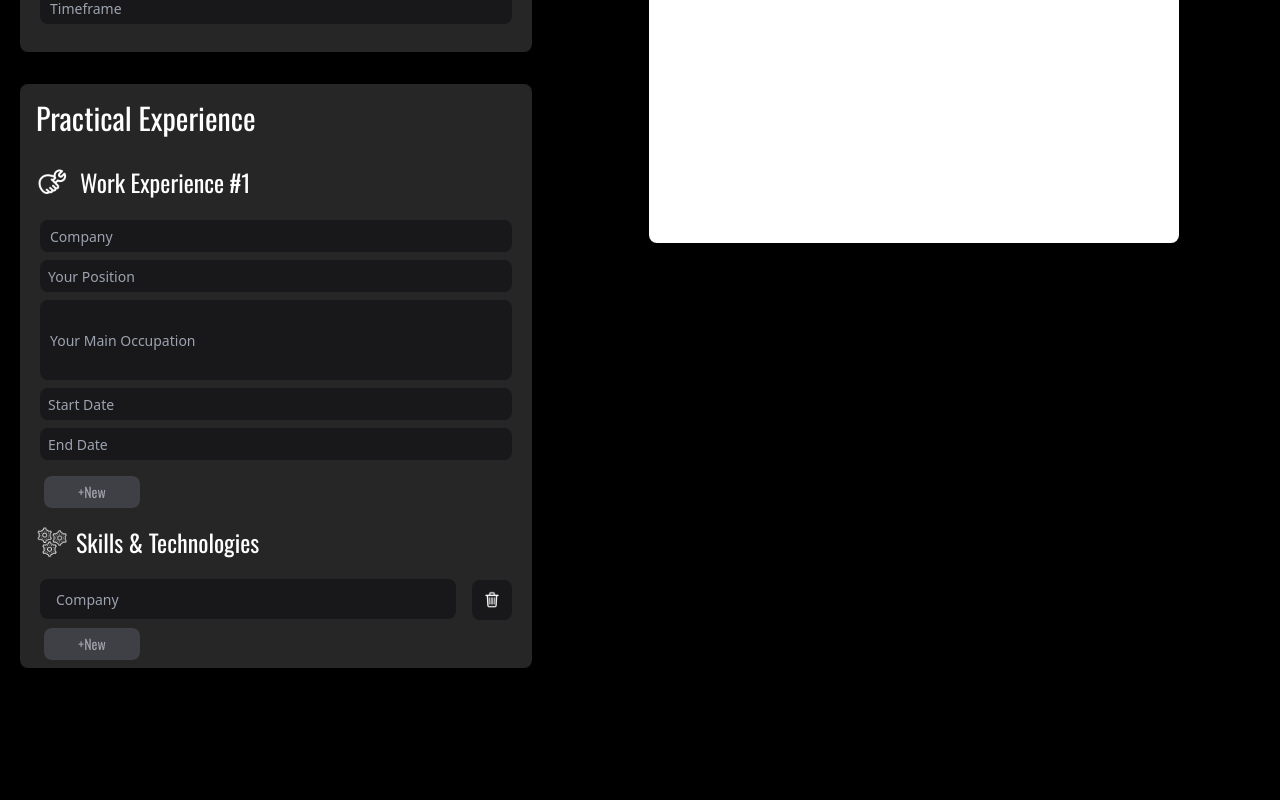
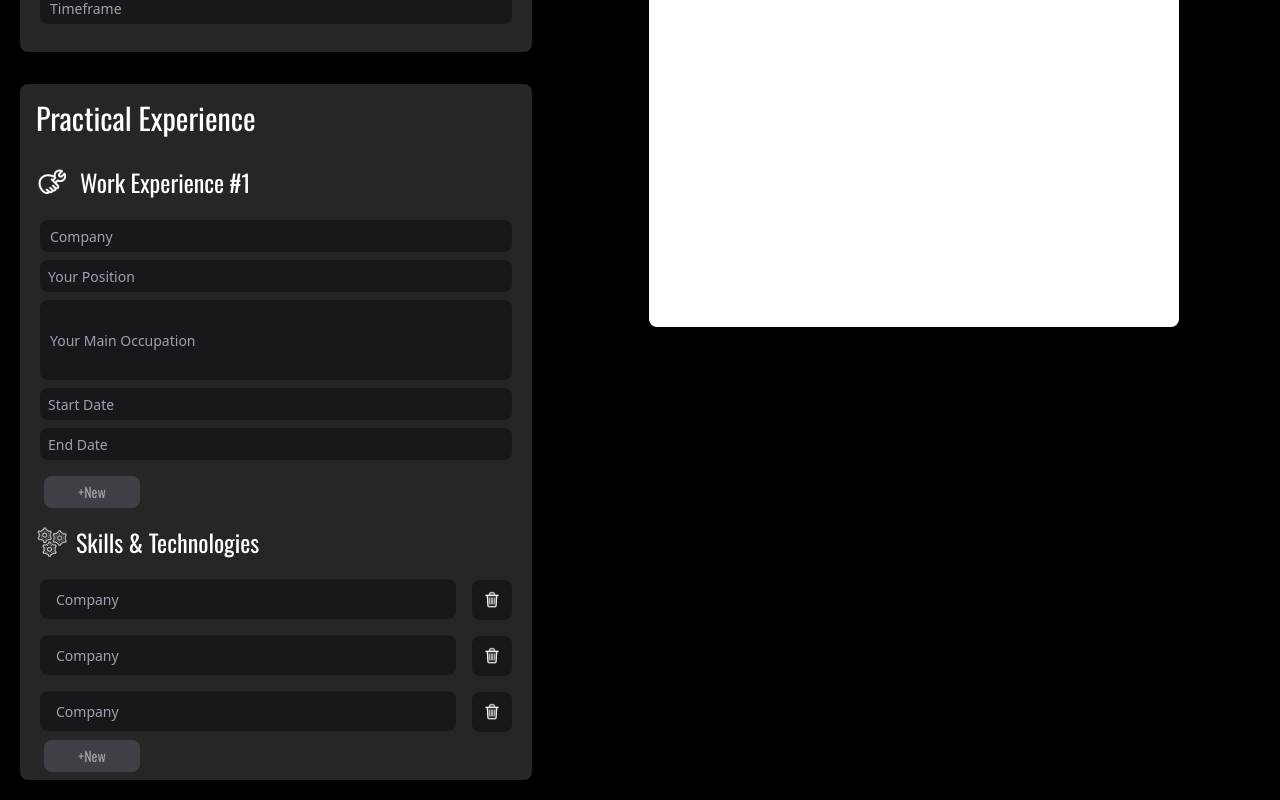
Before and after one commit to younesnd/CV-Creator, a React (Create React App) app: page / in a window 1280 px wide. Shown: the part 1052-1852 px from the top of the page. Before the commit the page ends 1740 px from the top, so only its background shows below. Built offline with nearby package versions, Linux system fonts and the light colour scheme.

Commit message:
CV-Creator

```diff
--- a/src/components/SkillsTechnologies/Skills.tsx
+++ b/src/components/SkillsTechnologies/Skills.tsx
@@ -16,7 +16,9 @@ const Skills = () => {
           </div>
         </div>
       </div>
+      <div>
       <div className="flex px-5 space-y-2 place-items-center items-center  justify-between mb-2">
+
         <input
           type="text"
           id="first_name"
@@ -34,6 +36,45 @@ const Skills = () => {
               />
             </button>
       </div>
+      <div className="flex px-5 space-y-2 place-items-center items-center  justify-between mb-2">
+
+        <input
+          type="text"
+          id="first_name"
+          className="bg-zinc-900  text-white text-sm rounded-lg h-10 w-[88%] p-4 mt-1.5 "
+          placeholder="Company"
+          required
+        />
+        <button
+              className=" bg-zinc-900 relative items-center text-white text-xs h-10 w-10 rounded-lg p-2.5 "
+            >
+              <img
+                src={require("../../assets/trash.png")}
+                className="h-5 w-5"
+                alt="trash"
+              />
+            </button>
+      </div>
+      <div className="flex px-5 space-y-2 place-items-center items-center  justify-between mb-2">
+
+        <input
+          type="text"
+          id="first_name"
+          className="bg-zinc-900  text-white text-sm rounded-lg h-10 w-[88%] p-4 mt-1.5 "
+          placeholder="Company"
+          required
+        />
+        <button
+              className=" bg-zinc-900 relative items-center text-white text-xs h-10 w-10 rounded-lg p-2.5 "
+            >
+              <img
+                src={require("../../assets/trash.png")}
+                className="h-5 w-5"
+                alt="trash"
+              />
+            </button>
+      </div>
+      </div>
     </>
   );
 };
```
